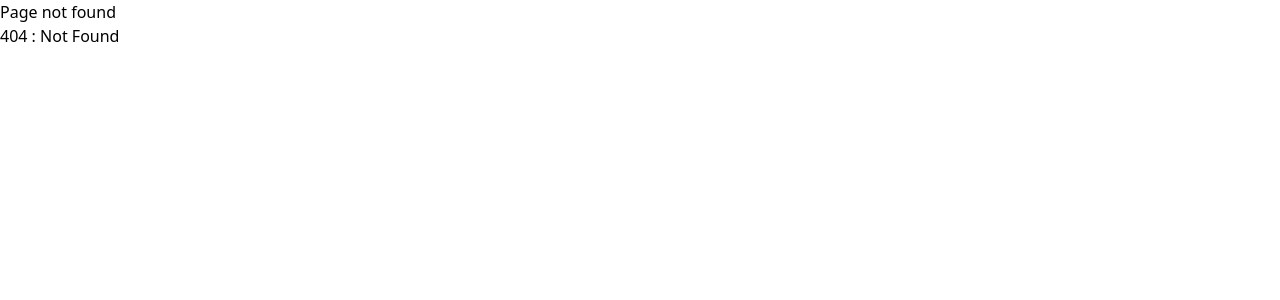
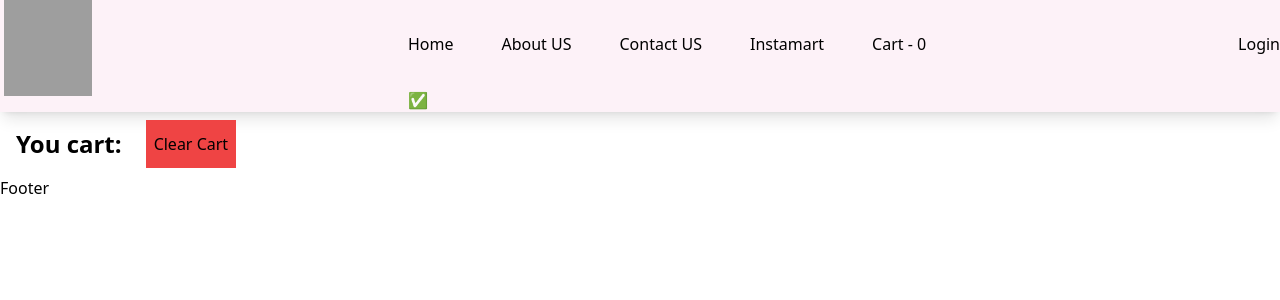
Before and after one commit to JaynamSanghavi/react-tutorial, a React (Vite) app: page /cart in a window 1280 px wide. Before the commit this address had no page. Shown: the top 300 px of the page. Built offline with nearby package versions, Linux system fonts and the light colour scheme; grey boxes are pictures that could not be loaded.

Commit message:
added redux

```diff
--- a/package.json
+++ b/package.json
@@ -27,8 +27,10 @@
     "tailwindcss": "^3.4.7"
   },
   "dependencies": {
+    "@reduxjs/toolkit": "^2.2.7",
     "react": "^18.3.1",
     "react-dom": "^18.3.1",
+    "react-redux": "^9.1.2",
     "react-router-dom": "^6.25.1"
   }
 }
--- /dev/null
+++ b/src/Component/Cart.js
@@ -0,0 +1,35 @@
+import { useDispatch, useSelector } from "react-redux";
+import store from "../utils/store";
+import { removeItem, clearCart } from "../utils/cart-slice";
+
+
+const Cart = () => {
+    const cartItems = useSelector((store) => store.cart.items);
+    const dispatch = useDispatch();
+
+    const removeItemFromCart = () => {
+        dispatch(removeItem());
+    }
+    const clearcart = () => {
+        dispatch(clearCart());
+    }
+    return (
+        <div>
+            <div className="flex">
+            <h1 className="p-2 m-2 text-2xl font-bold text-center">You cart: </h1>
+            <button className="p-2 m-2 bg-red-500" onClick={()=> clearcart()}>Clear Cart</button>
+            </div>
+            {
+                cartItems.map((item) =>
+                    <div className="flex">
+                        <h1 className="p-4 m-4 text-xl font-semibold">{item.payload}</h1>
+                        <button className="p-4 m-4 bg-red-500" onClick={()=> removeItemFromCart()}>Remove</button>
+
+                    </div>
+                )
+            }
+        </div>
+    );
+}
+
+export default Cart;
--- a/src/Component/DetailMenu.js
+++ b/src/Component/DetailMenu.js
@@ -1,10 +1,22 @@
+import { useDispatch } from "react-redux";
+import { addItem } from "../utils/cart-slice";
+
 const DetailMenu = ({ itemCards }) => {
+    const dispatch = useDispatch();
+
+    const addItemToCart = (itemName) => {
+        dispatch(addItem(itemName));
+    }
     return (
         <div>
             <h2 className="text-2xl">Menu</h2>
             <ul>
                 {Object.values(itemCards).map((item) => (
-                    <li key={item.card.info.id}>{item.card.info.name}</li>
+                    <div className="flex">
+                        <li className="p-1 m-2" key={item.card.info.id}>{item.card.info.name}</li>
+                        <button className="p-1 m-2 bg-green-500" onClick={() => addItemToCart(item.card.info.name)} key={"btn-"+item.card.info.id}>Add item</button>
+                    </div>
+
                 ))}
             </ul>
         </div>
--- a/src/Component/Header.js
+++ b/src/Component/Header.js
@@ -1,6 +1,7 @@
 import { useState } from "react";
 import { Link } from "react-router-dom";
 import useIsOnline from "../utils/useIsOnline";
+import { useSelector } from "react-redux";
 
 //for named import
 export const Title = () => (
@@ -13,6 +14,8 @@ const HeaderComponent = () => {
     const [isLoggedIn, setIsLoggedIn] = useState(false);
     const isOnline = useIsOnline();
 
+    const cartItems = useSelector((store) => store.cart.items);
+
     return (
         <div className="flex justify-between bg-pink-50 shadow-lg">
             <Title />
@@ -24,6 +27,7 @@ const HeaderComponent = () => {
                     </li>
                     <li className="px-6"><Link to="/contact">Contact US</Link></li>
                     <li className="px-6"><Link to="/instamart">Instamart</Link></li>
+                    <li className="px-6"><Link to="/cart">Cart - {cartItems.length}</Link></li>
                 </ul>
                 <div className="px-16">
                     <h1>
--- /dev/null
+++ b/src/utils/cart-slice.js
@@ -0,0 +1,24 @@
+import { createSlice } from "@reduxjs/toolkit";
+
+const cartSlice = createSlice({
+    name: "cart",
+    initialState:{
+        items:[],
+    },
+    //reducers never return anything
+    reducers:{
+        addItem: (state, action) => {
+            state.items.push(action);
+        },
+        clearCart: (state) => {
+            state.items = [];
+        },
+        removeItem: (state) => {
+            state.items.pop();
+        }
+
+    },
+});
+
+export const {addItem, clearCart, removeItem} = cartSlice.actions;
+export default cartSlice.reducer;
--- /dev/null
+++ b/src/utils/store.js
@@ -0,0 +1,10 @@
+import { configureStore } from "@reduxjs/toolkit";
+import cartSlice from "./cart-slice";
+
+const store = configureStore({
+    reducer:{
+        cart: cartSlice,
+    }
+});
+
+export default store;
```
Also changed, not shown: src/App.js (+9 -2 lines), 1 other file (tests, documents, lock files or other folders).
